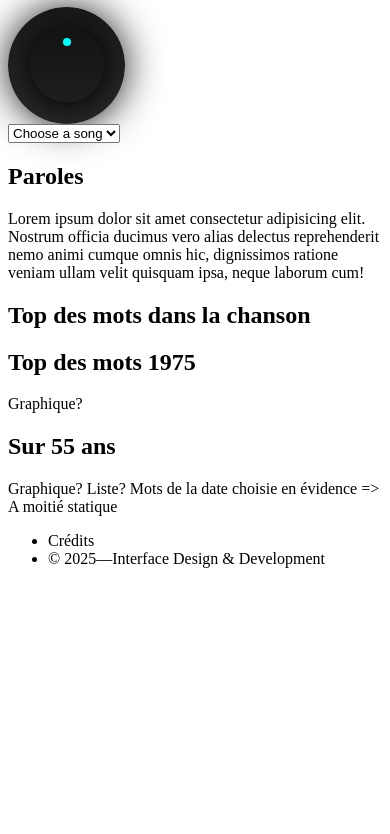
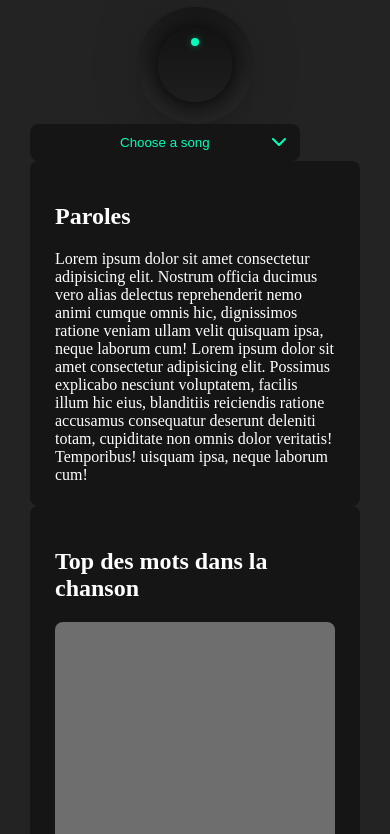
Before and after one commit to cams1593/dataplay, a website: page src/index.html in a window 390 px wide. Shown: the part 73-907 px from the top of the page. Before the commit the page ends 844 px from the top, so only its background shows below. Drawn offline with nearby package versions, Linux system fonts and the light colour scheme; files that its build step writes are made by us from their sources.

Commit message:
Page en Mobile

```diff
--- a/src/index.html
+++ b/src/index.html
@@ -20,15 +20,15 @@
     <nav><!--mettre burger menu--></nav>
   </header>
   <main>
-    <section>
+    <section class="choosesection">
       <div class="bigknob">
         <div class="bigknob__center">
           <div class="bigknob__light"></div>
         </div>
       </div>
       <div class="songInfos">
-        <div class="songInfos__topHits">
-          <select name="songs" id="songs-select"><!--En javascript il faudra remplir les balises options-->
+        <div class="songinfos__topHits">
+          <select name="songs" id="songs-select" class="songinfos__selector"><!--En javascript il faudra remplir les balises      options-->
             <option value="">Choose a song</option>
             <option value=""></option>
             <option value=""></option>
@@ -38,27 +38,27 @@
             <option value=""></option>
           </select>
         </div>
-        <div class="songInfos__lyrics">
+        <div class="songinfos__lyrics">
           <h2>Paroles</h2>
-          <p>Lorem ipsum dolor sit amet consectetur adipisicing elit. Nostrum officia ducimus vero alias delectus reprehenderit nemo animi cumque omnis hic, dignissimos ratione veniam ullam velit quisquam ipsa, neque laborum cum!</p>
+          <p class="songinfos__paragraphe">Lorem ipsum dolor sit amet consectetur adipisicing elit. Nostrum officia ducimus vero alias delectus reprehenderit nemo animi cumque omnis hic, dignissimos ratione veniam ullam velit quisquam ipsa, neque laborum cum! Lorem ipsum dolor sit amet consectetur adipisicing elit. Possimus explicabo nesciunt voluptatem, facilis illum hic eius, blanditiis reiciendis ratione accusamus consequatur deserunt deleniti totam, cupiditate non omnis dolor veritatis! Temporibus! uisquam ipsa, neque laborum cum!</p>
         </div>
       </div>
     </section>
 
-    <section class="test">
+    <section class="topmots">
       <h2>Top des mots dans la chanson</h2>
-      <div><!--Mettre le graphique ici--></div>
+      <div class="topmots__graph"><!--Mettre le graphique ici. Pour l'instant c'est un rectangle gris, il faut changer--></div>
     </section>
 
-    <section>
+    <section class="topallwords">
       <div>
         <h2>Top des mots <span>1975<!--Changer en javascript--></span>
         </h2>
-        <div>Graphique?</div>
+        <div class="topallwords__graph">Graphique?</div>
       </div>
       <div>
         <h2>Sur 55 ans</h2>
-        <div>Graphique? Liste? Mots de la date choisie en évidence => A moitié statique</div>
+        <div class="topallwords__graph">Graphique? Liste? Mots de la date choisie en évidence => A moitié statique</div>
       </div>
     </section>
   </main>
--- a/src/styles/components/_type.scss
+++ b/src/styles/components/_type.scss
@@ -1,3 +1,14 @@
+body{
+  margin: 0;
+  background-color: #232323;
+  color: white;
+  margin-inline: 30px;
+}
+.choosesection{
+  display: flex;
+  flex-direction: column;
+  align-items: center;
+}
 .bigknob{
   background: linear-gradient(0deg,rgba(41, 40, 40, 1) 0%, rgba(24, 24, 24, 1) 100%);
   border-radius: 50%;
@@ -18,9 +29,72 @@
   box-shadow: 0 0 19.1px #060606, 0 23px 24.9px #0000002e;
 }
 .bigknob__light{
-  background-color: aqua;
+  background-color: #00FFBB;
+  box-shadow: 0 0 7.3px #00ffbb5f;
   width: 8px;
   height: 8px;
   margin-top: 10px;
   border-radius: 50%;
 }
+.songinfos__selector{
+  color: #00FFBB;
+  background-color: #151515;
+  appearance: none;
+  background-image: url(../../assets/images/arrow-down.svg);
+  background-repeat: no-repeat;
+  background-position-x: 95%;
+  background-position-y: center;
+  padding: 10px 89px;
+  border-radius: 8px;
+  border-color: #151515;
+  cursor: pointer;
+}
+.songinfos__lyrics{
+  background-color: #151515;
+  color: white;
+  border-radius: 8px;
+  padding: 22px 25px;
+}
+.songinfos__paragraphe{
+  width: 100%;
+  height: 30%;
+  overflow-y: scroll;
+  margin: 0;
+}
+.topmots{
+  background-color: #151515;
+  border-radius: 8px;
+  padding: 22px 25px;
+  display: flex;
+  flex-direction: column;
+  align-items: flex-start;
+}
+.topmots__graph{
+  width: 100%;
+  height: 266px;
+  background-color: #6e6e6e;
+  border-radius: 8px;
+  align-self: center;
+}
+.topallwords{
+  background-color: #151515;
+  border-radius: 8px;
+  padding: 22px 25px;
+  display: flex;
+  flex-direction: column; /*Mettre en row sur grand écrans*/
+}
+.topallwords__graph{ /*On remplacera par une vrai graphique en javascript*/
+  width: 100%;
+  height: 100px;
+  background-color: #6e6e6e;
+  border-radius: 8px;
+}
+footer{
+  display: flex;
+  flex-direction: column;
+  align-items: center;
+}
+footer ul{
+  list-style: none;
+  padding: 0;
+}
```
Also changed, not shown: src/assets/images/arrow-down.svg (added), src/assets/images/logo-heaj.png (deleted), src/styles/app.scss (line endings or trailing spaces).
